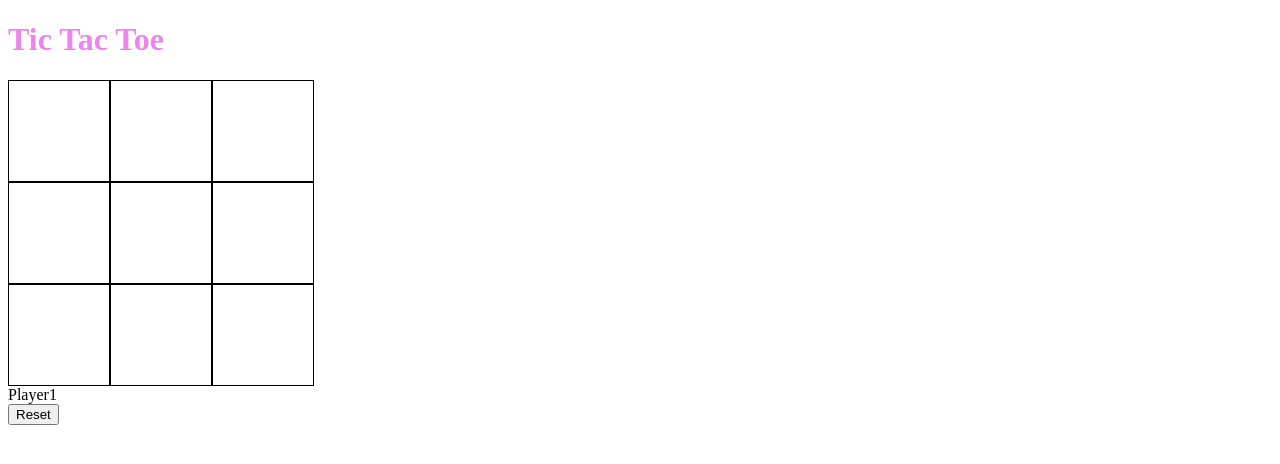
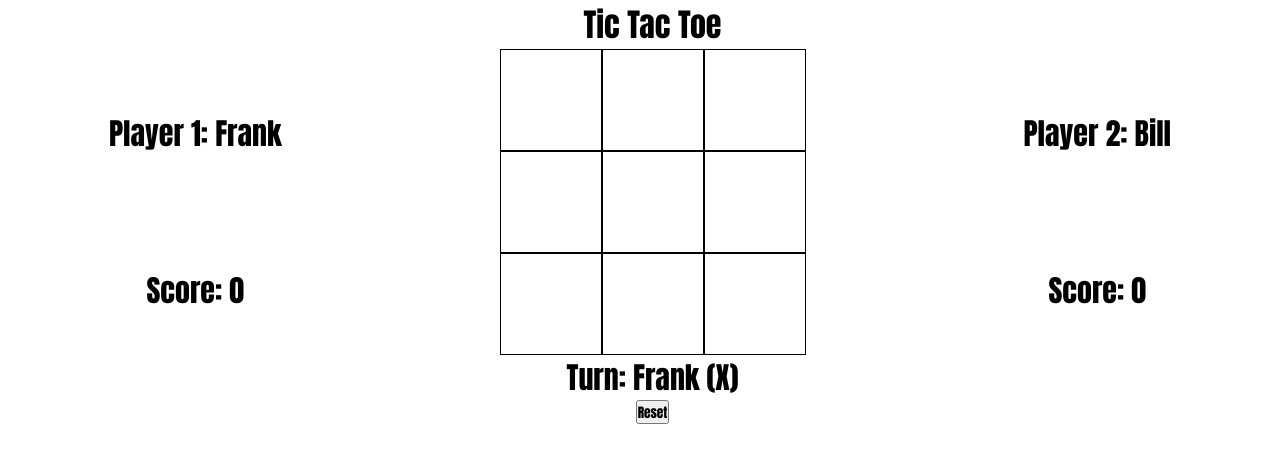
Before and after one commit to silverwolf1223/TOP-TTT, a plain HTML site: page index.html in a window 1280 px wide. Drawn offline with Linux system fonts and the light colour scheme.

Commit message:
added player name and score display

```diff
--- a/index.html
+++ b/index.html
@@ -7,6 +7,11 @@
     <link rel="stylesheet" href="styles.css">
 </head>
 <body id="body">
+    <div class="player" id="player1">
+        <div>Player 1: </div>
+        <div>Score: </div>
+    </div>
+    <div id="game">
         <h1>Tic Tac Toe</h1>
 
         <table cellspacing="0">
@@ -28,6 +33,11 @@
         </table>
         <div id="turn"></div>
         <button onclick="game.startGame()">Reset</button>
+    </div>
+    <div class="player" id="player2">
+        <div>Player 2: </div>
+        <div>Score: </div>
+    </div>
 
     <script src="newScript.js"></script>
 </body>
--- a/newScript.js
+++ b/newScript.js
@@ -10,14 +10,17 @@ const Player = function(name, marker){
     }
 };
 
-let player1 = Player('Player1', 'X');
+let player1 = Player('Frank', 'X');
 
-let player2 = Player('Player2', 'O');
+let player2 = Player('Bill', 'O');
 
 const DOMmanager = (function(){
     let screenBoard = document.querySelectorAll('td');
     let Board = Array.from(screenBoard).map(item => item.innerHTML);
     const body = document.querySelector('html');
+
+    const player1Display = document.querySelector('#player1');
+    const player2Display = document.querySelector('#player2');
 
     const turnReader = document.querySelector('#turn');
 
@@ -42,8 +45,16 @@ const DOMmanager = (function(){
     }
 
     const turnUpdate = function(player){
-        turnReader.innerHTML = player.name;
+        turnReader.innerHTML = "Turn: " + player.name + ` (${player.marker})`;
     }
+
+    const updatePlayerDisplay = function(){
+        player1Display.children[0].textContent = "Player 1: " + player1.name;
+        player1Display.children[1].textContent = "Score: " + player1.score;
+
+        player2Display.children[0].textContent = "Player 2: " + player2.name;
+        player2Display.children[1].textContent = "Score: " + player2.score;
+    };
 
     return{
         screenBoard,
@@ -51,7 +62,7 @@ const DOMmanager = (function(){
         BoardObj,
         turnUpdate,
         win,
-        body
+        updatePlayerDisplay,
     }
 });
 
@@ -75,6 +86,7 @@ const game = (function(){
     }))
 
     const startGame = function(){
+        DOMmanager().updatePlayerDisplay();
         turn1 = true;
         gameWon = false;
         playerTurn = (turn1) ? player1: player2;
@@ -105,6 +117,8 @@ const game = (function(){
 
     startGame();
 
+    DOMmanager().updatePlayerDisplay();
+
     console.log(`Welcome ${player1.name} and ${player2.name}`);
 
     return{
--- a/styles.css
+++ b/styles.css
@@ -1,5 +1,30 @@
+* {
+    margin: 0px;
+    padding: 0px;
+    font-family: Impact, Haettenschweiler, 'Arial Narrow Bold', sans-serif;
+}
+
+body {
+    display: flex;
+    justify-content: space-around;
+}
+
+.player {
+    font-size: 30px;
+    display: flex;
+    flex-direction: column;
+    justify-content: space-evenly;
+    align-items: center;
+}
+
+#game {
+    display: flex;
+    flex-direction: column;
+    align-items: center;
+}
+
 h1 {
-    color: violet;
+
 }
 
 td {
@@ -15,3 +40,7 @@ td {
 td:hover {
     background-color: rgba(90, 90, 90, 0.5);
 }
+
+#turn {
+    font-size: 30px;
+}
```
Lines whose indentation alone changed are shown as unchanged.
